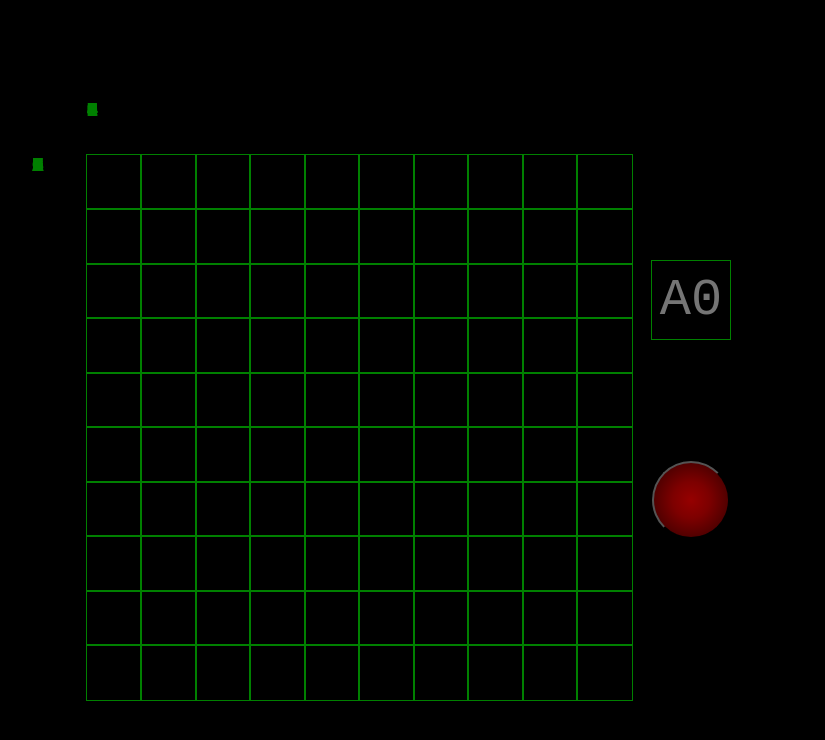
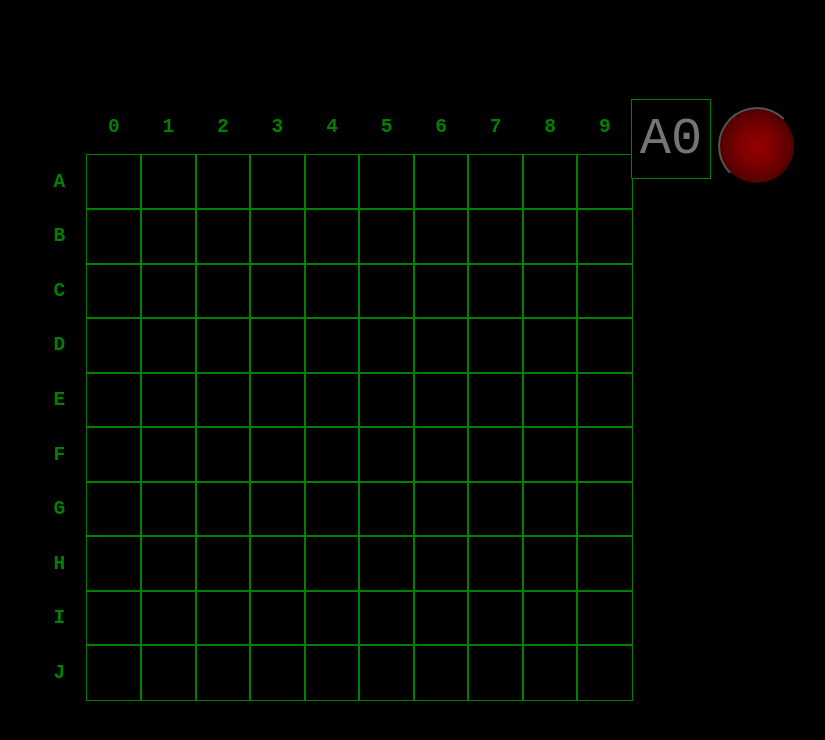
Before and after one commit to patrickBillingsley/battleshipForReal, a plain HTML site: page index.html in a window 1280 px wide. Shown: the whole page, without its empty margins (308-1133 px from the left). Drawn offline with Linux system fonts and the light colour scheme.

Commit message:
Layout is getting closer

```diff
--- a/index.html
+++ b/index.html
@@ -8,8 +8,8 @@
 </head>
 <body>
     <div id="messageArea"></div>
-    <div id="board">
-
+    <div id="board" class="board">
+        <div id="empty" class="empty"></div>
         <div id="0" class="numSquare"><h2>0</h2></div>
         <div id="1" class="numSquare"><h2>1</h2></div>
         <div id="2" class="numSquare"><h2>2</h2></div>
@@ -20,6 +20,7 @@
         <div id="7" class="numSquare"><h2>7</h2></div>
         <div id="8" class="numSquare"><h2>8</h2></div>
         <div id="9" class="numSquare"><h2>9</h2></div>
+        <div id="A" class="charSquare"><h2>A</h2></div>
         <div id="00" class="gridSquare"></div>
         <div id="01" class="gridSquare"></div>
         <div id="02" class="gridSquare"></div>
@@ -30,7 +31,7 @@
         <div id="07" class="gridSquare"></div>
         <div id="08" class="gridSquare"></div>
         <div id="09" class="gridSquare"></div>
-        <div id="A" class="charSquare"><h2>A</h2></div>
+        <div id="B" class="charSquare"><h2>B</h2></div>
         <div id="10" class="gridSquare"></div>
         <div id="11" class="gridSquare"></div>
         <div id="12" class="gridSquare"></div>
@@ -41,7 +42,7 @@
         <div id="17" class="gridSquare"></div>
         <div id="18" class="gridSquare"></div>
         <div id="19" class="gridSquare"></div>
-        <div id="B" class="charSquare"><h2>B</h2></div>
+        <div id="C" class="charSquare"><h2>C</h2></div>
         <div id="20" class="gridSquare"></div>
         <div id="21" class="gridSquare"></div>
         <div id="22" class="gridSquare"></div>
@@ -52,7 +53,7 @@
         <div id="27" class="gridSquare"></div>
         <div id="28" class="gridSquare"></div>
         <div id="29" class="gridSquare"></div>
-        <div id="C" class="charSquare"><h2>C</h2></div>
+        <div id="D" class="charSquare"><h2>D</h2></div>
         <div id="30" class="gridSquare"></div>
         <div id="31" class="gridSquare"></div>
         <div id="32" class="gridSquare"></div>
@@ -63,7 +64,7 @@
         <div id="37" class="gridSquare"></div>
         <div id="38" class="gridSquare"></div>
         <div id="39" class="gridSquare"></div>
-        <div id="D" class="charSquare"><h2>D</h2></div>
+        <div id="E" class="charSquare"><h2>E</h2></div>
         <div id="40" class="gridSquare"></div>
         <div id="41" class="gridSquare"></div>
         <div id="42" class="gridSquare"></div>
@@ -74,7 +75,7 @@
         <div id="47" class="gridSquare"></div>
         <div id="48" class="gridSquare"></div>
         <div id="49" class="gridSquare"></div>
-        <div id="E" class="charSquare"><h2>E</h2></div>
+        <div id="F" class="charSquare"><h2>F</h2></div>
         <div id="50" class="gridSquare"></div>
         <div id="51" class="gridSquare"></div>
         <div id="52" class="gridSquare"></div>
@@ -85,7 +86,7 @@
         <div id="57" class="gridSquare"></div>
         <div id="58" class="gridSquare"></div>
         <div id="59" class="gridSquare"></div>
-        <div id="F" class="charSquare"><h2>F</h2></div>
+        <div id="G" class="charSquare"><h2>G</h2></div>
         <div id="60" class="gridSquare"></div>
         <div id="61" class="gridSquare"></div>
         <div id="62" class="gridSquare"></div>
@@ -96,7 +97,7 @@
         <div id="67" class="gridSquare"></div>
         <div id="68" class="gridSquare"></div>
         <div id="69" class="gridSquare"></div>
-        <div id="G" class="charSquare"><h2>G</h2></div>
+        <div id="H" class="charSquare"><h2>H</h2></div>
         <div id="70" class="gridSquare"></div>
         <div id="71" class="gridSquare"></div>
         <div id="72" class="gridSquare"></div>
@@ -107,7 +108,7 @@
         <div id="77" class="gridSquare"></div>
         <div id="78" class="gridSquare"></div>
         <div id="79" class="gridSquare"></div>
-        <div id="H" class="charSquare"><h2>H</h2></div>
+        <div id="I" class="charSquare"><h2>I</h2></div>
         <div id="80" class="gridSquare"></div>
         <div id="81" class="gridSquare"></div>
         <div id="82" class="gridSquare"></div>
@@ -118,8 +119,7 @@
         <div id="87" class="gridSquare"></div>
         <div id="88" class="gridSquare"></div>
         <div id="89" class="gridSquare"></div>
-        <div id="I" class="charSquare"><h2>I</h2></div>
-        <div id="-1" class="squareFix"></div>
+        <div id="J" class="charSquare"><h2>J</h2></div>
         <div id="90" class="gridSquare"></div>
         <div id="91" class="gridSquare"></div>
         <div id="92" class="gridSquare"></div>
@@ -130,7 +130,6 @@
         <div id="97" class="gridSquare"></div>
         <div id="98" class="gridSquare"></div>
         <div id="99" class="gridSquare"></div>
-        <div id="J" class="charSquare"><h2>J</h2></div>
 
     </div>
     <form>
--- a/resources/styles.css
+++ b/resources/styles.css
@@ -11,54 +11,30 @@ body {
     width: 100%;
     height: 100vh;
     background-color: black;
-    display: flex;
-    justify-content: center;
-    align-items: center;
+    grid-template-columns: 1fr 75vh 1fr;
+    grid-template-rows: 12.5vh 75vh 12.5vh;
+    display: grid;
     color: green;
 }
 
-div#board {
-    width: 75vh;
-    height: 75vh;
+div.board {
+    grid-column: 2;
+    grid-row: 2;
     display: grid;
     grid-template-columns: repeat(11, 1fr);
     grid-template-rows: repeat(11, 1fr);
-    grid-template-areas:
-        " fix   num   num   num   num   num   num   num   num   num   num"
-        "char board board board board board board board board board board"
-        "char board board board board board board board board board board"
-        "char board board board board board board board board board board"
-        "char board board board board board board board board board board"
-        "char board board board board board board board board board board"
-        "char board board board board board board board board board board"
-        "char board board board board board board board board board board"
-        "char board board board board board board board board board board"
-        "char board board board board board board board board board board"
-        "char board board board board board board board board board board";
-    position: absolute;
-    justify-self: center;
+    text-align: center;
 }
 
-div.gridSquare {
-    outline: 1px solid green;
-    grid-area:
+.numSquare,
+.charSquare {
+    display: grid;
+    justify-content: center;
+    align-items: center;
 }
 
-div.numSquare,
-div.charSquare {
-    display: flex;
-}
-
-div.numSquare {
-    grid-area: num;
-}
-
-div.charSquare {
-    grid-area: char;
-}
-
-div.squareFix {
-    grid-area: fix;
+.gridSquare {
+    outline: 1px solid green;
 }
 
 div#messageArea {
@@ -69,13 +45,9 @@ div#messageArea {
 }
 
 form {
-    height: 50vh;
-    position: absolute;
-    display: flex;
-    flex-direction: column;
-    justify-content: space-around;
-    align-items: center;
-    left: 75%;
+    width: auto;
+    grid-column: 3;
+    grid-row: 2;
 }
 
 .guessInput {
```
